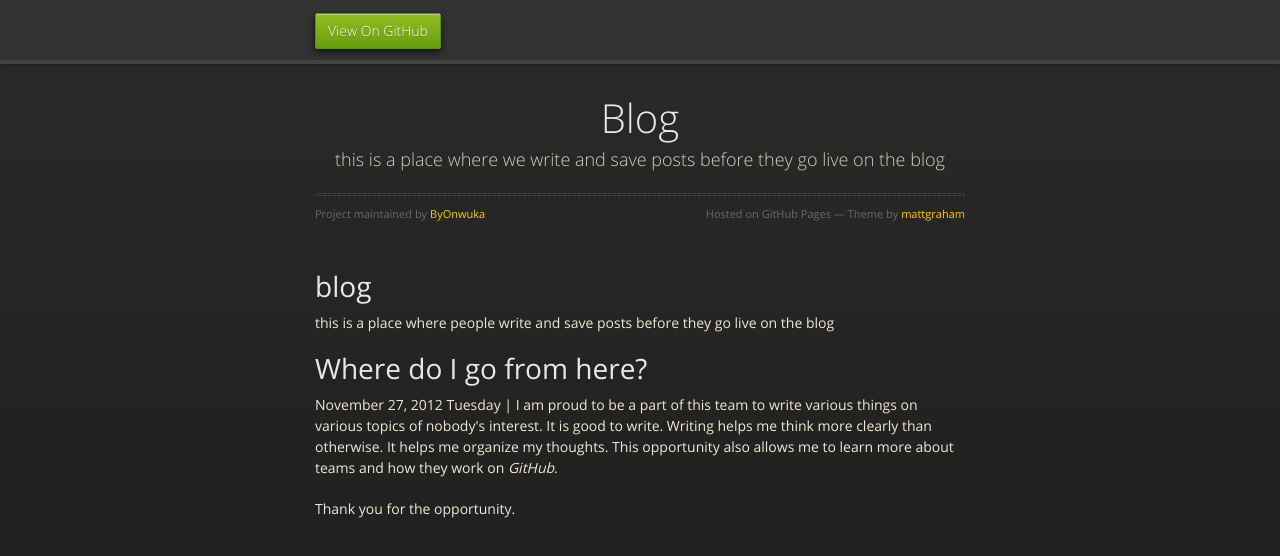
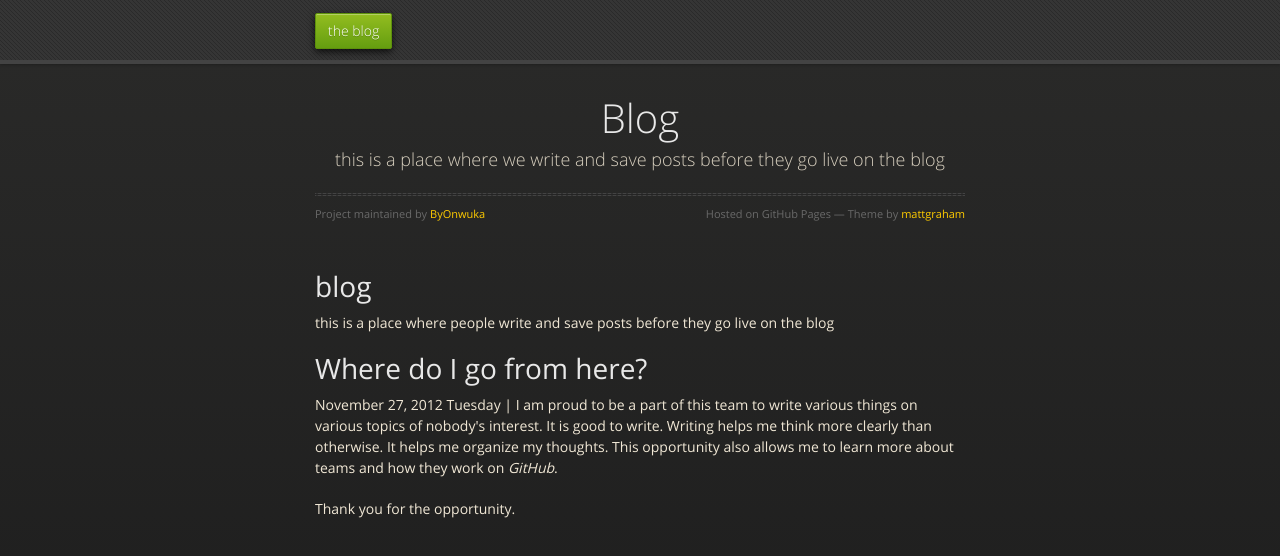
Before and after one commit to ByOnwuka/blog, a plain HTML site: page index.html in a window 1280 px wide. Drawn offline with nearby package versions, Linux system fonts and the light colour scheme.

Commit message:
Update index.html
link to the github page (.io) itself

```diff
--- a/index.html
+++ b/index.html
@@ -20,7 +20,7 @@
   <body>
       <div id="header">
         <nav>
-          <li class="fork"><a href="https://github.com/ByOnwuka/blog">View On GitHub</a></li>
+          <li class="fork"><a href="http://byonwuka.github.io/blog">the blog</a></li>
         </nav>
       </div><!-- end header -->
 
```
